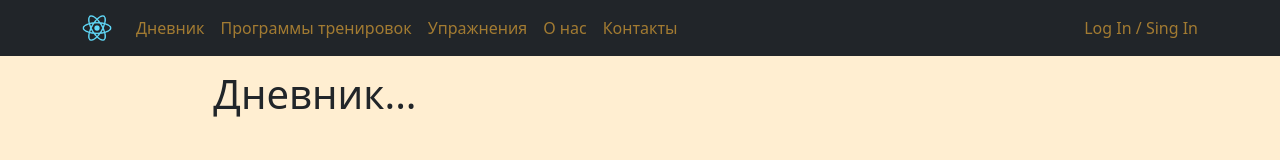
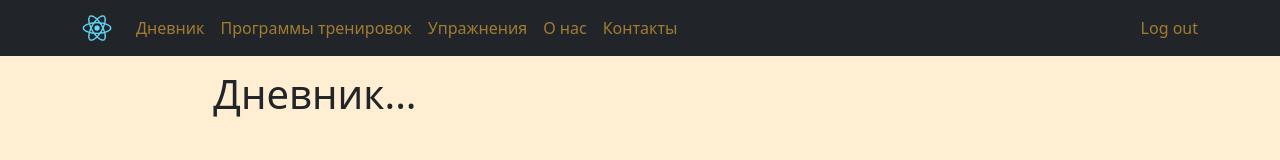
Before and after one commit to IvanSitnikov1/sports_diary, a React (Create React App) app in the folder frontend/: page / in a window 1280 px wide. Shown: the top 160 px of the page. Built offline with nearby package versions, Linux system fonts and the light colour scheme.

Commit message:
fix header

```diff
--- a/frontend/src/components/Header.jsx
+++ b/frontend/src/components/Header.jsx
@@ -41,11 +41,7 @@ export const Header = () => {
                             <Nav.Link href="/about">О нас</Nav.Link>
                             <Nav.Link href="/contacts">Контакты</Nav.Link>
                         </Nav>
-                        {isAuth ? (
-                            <Button variant="outline-warning" onClick={logoutHandler}>Logout</Button>
-                        ) : (
-                           <Nav.Link href="/auth">Log In / Sing In</Nav.Link>
-                        )}
+                        <Nav.Link href="/auth" onClick={logoutHandler}>Log out</Nav.Link>
                     </Navbar.Collapse>
                 </Container>
             </Navbar>
```
